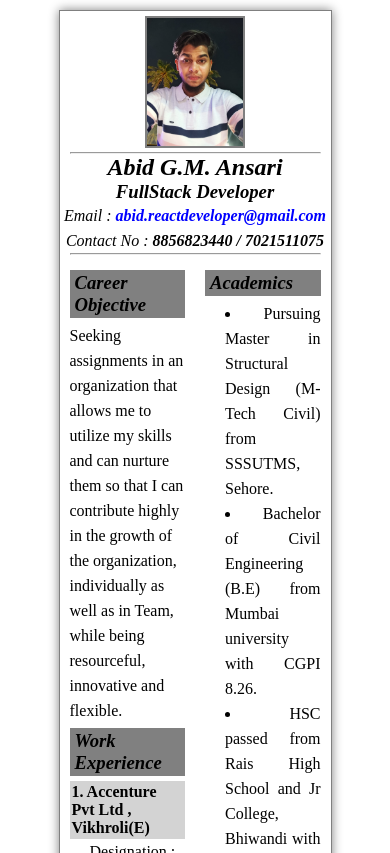
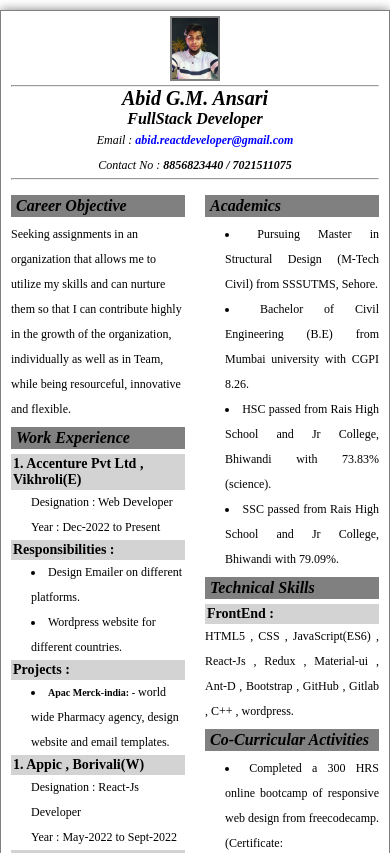
Before and after one commit to rishanansari/html_css_let-sUpgrade, a plain HTML site: page practice/resume/index.html in a window 390 px wide. Shown: the top 853 px of the page. Drawn offline with Linux system fonts and the light colour scheme.

Commit message:
responsive resume updated

```diff
--- a/practice/resume/index.css
+++ b/practice/resume/index.css
@@ -8,7 +8,8 @@
   border: 1px solid grey;
   margin: 10px auto;
   box-shadow: 0px 0px 10px grey;
-  overflow: hidden;
+  word-wrap: break-word;
+  /* overflow: hidden; */
 }
 .img_div {
   text-align: center;
@@ -69,3 +70,39 @@ li span {
 
   /* float: right; */
 }
+
+@media screen and (max-width: 1200px) {
+  .container {
+    width: 100%;
+  }
+}
+@media screen and (max-width: 600px) {
+  .container {
+    width: 100%;
+  }
+  .myPhtoto {
+    width: 50px;
+    margin-top: 5px;
+    /* padding-top: 5px; */
+    border: 2px solid gray;
+  }
+  h2 {
+    font-size: 20px;
+  }
+  h3 {
+    font-size: 16px;
+  }
+  h4 {
+    font-size: 14px;
+  }
+  li span {
+    font-size: 10px;
+    font-weight: 700;
+  }
+  li {
+    font-size: 12px;
+  }
+  p {
+    font-size: 12px;
+  }
+}
```
